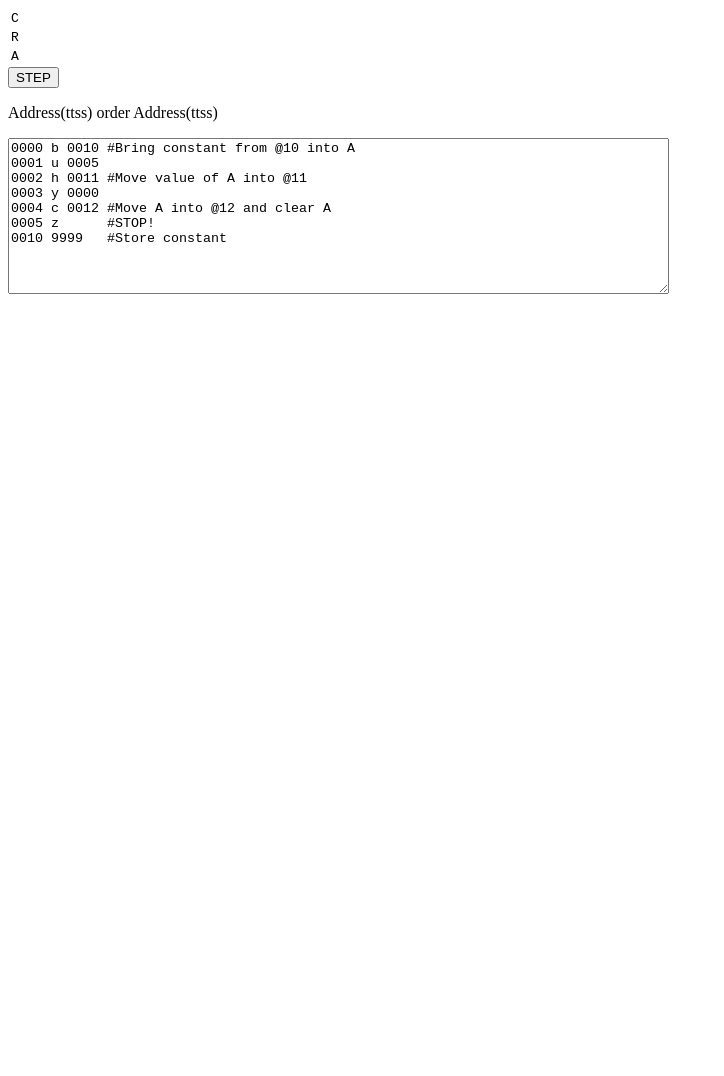
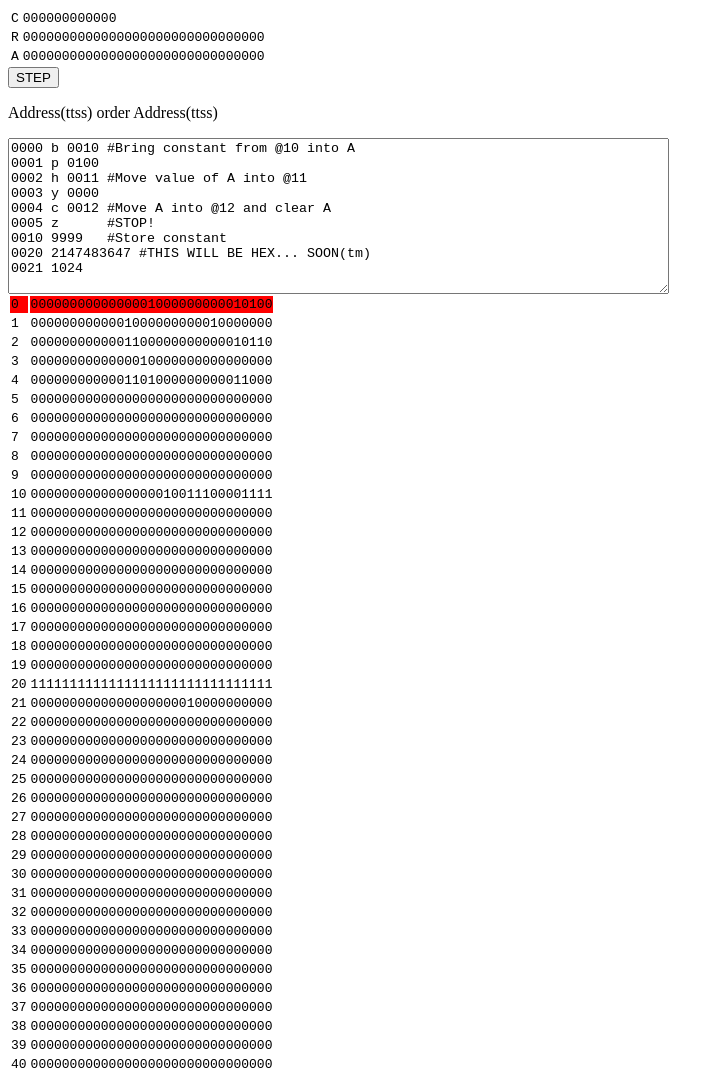
Before and after one commit to WizardOfHaas/LGP-30, a plain HTML site: page lgp30.html in a window 1280 px wide. Shown: the top 1076 px of the page, without its empty margins (0-724 px from the left). Before the commit the page ends 800 px from the top, so only its background shows below. Drawn offline with nearby package versions, Linux system fonts and the light colour scheme.

Commit message:
added ins

```diff
--- a/lgp30.html
+++ b/lgp30.html
@@ -30,12 +30,14 @@
         <p>Address(ttss) order Address(ttss)</p>
         <textarea id="asm" rows="10" cols="80">
 0000 b 0010 #Bring constant from @10 into A
-0001 u 0005
+0001 p 0100
 0002 h 0011 #Move value of A into @11
 0003 y 0000
 0004 c 0012 #Move A into @12 and clear A
 0005 z      #STOP!
 0010 9999   #Store constant
+0020 2147483647 #THIS WILL BE HEX... SOON(tm)
+0021 1024
         </textarea>
 
         <table id="mem">
@@ -56,6 +58,26 @@
             }
 
             var running = false
+
+            const chars = [ //Thanks SIMH!
+                -1  , 'z', '0', ' ', '>', 'b', '1', '-',
+                '<' , 'y', '2', '+', '|', 'r', '3', ';',
+                '\r', 'i', '4', '/','\\', 'd', '5', '.',
+                '\t', 'n', '6', ',', -1 , 'm', '7', 'v',
+                '\'', 'p', '8', 'o', -1 , 'e', '9', 'x',
+                -1  , 'u', 'f', -1 , -1 , 't', 'g', -1 ,
+                -1  , 'h', 'j', -1 , -1 , 'c', 'k', -1 ,
+                -1  , 'a', 'q', -1 , -1 , 's', 'w', 0  ,
+
+                -1  , 'Z', ')', ' ', -1 , 'B', 'L', '_',
+                -1  , 'Y', '*', '=', '|', 'R', '"', ':',
+                '\r', 'I', '^', '?','\\', 'D', '%', ']',
+                '\t', 'N', '$', '[', -1 , 'M', '~', 'V',
+                '\'', 'P', '#', 'O', -1 , 'E', '(', 'X',
+                -1  , 'U', 'F', -1 , -1 , 'T', 'G', -1 ,
+                -1  , 'H', 'J', -1 , -1 , 'C', 'K', -1 ,
+                -1  , 'A', 'Q', -1 , -1 , 'S', 'W', 0
+            ]
 
             const orders = {
                 "0001": { //Bring
@@ -91,7 +113,7 @@
 
                         //a[18:28] -> mem[i][18:29]
                         const addr = regs.a.slice(18, 30)
-                        mem[i] = insertArrayAt(mem[i], 12, addr)
+                        mem[i] = insertArrayAt(mem[i], 19, addr)
 
                         return incAddr()
                     }
@@ -104,13 +126,46 @@
                         return track.concat(sector)
                     }
                 },
+                "0011": { //Return address
+                    name: "r",
+                    eval: (order, track, sector) => {
+                        const i = composeAddr(track, sector)
+
+                        const addr = incAddr()
+                        mem[i] = insertArrayAt(mem[i], 19, addr)
+
+                        return addr
+                    }
+                },
+                "1011": { //Test
+                    name: "t",
+                    eval: (order, track, sector) => {
+                        const i = composeAddr(track, sector)
+
+                        if(regs.a[0] == 1){
+                            return track.concat(sector)
+                        }
+
+                        return incAddr()
+                    }
+                },
                 "0000": { //Stop
                     name: "z",
                     eval: () => {
                         running = false
                         return 0
                     }
-                }
+                },
+                "1000": { //Print
+                    name: "p",
+                    eval: (order, track, sector) => {
+                        //I'll need to convert track -> character
+                        //  ...I'll need a map
+                        const c = chars[binToDec(track)]
+                        print(c)
+                        return incAddr()
+                    }
+                },
             }
 
             const orderMap = {}
@@ -130,6 +185,9 @@
             running = false
             $("#asm").val().split("\n").forEach(assembleLine)
 
+            showMem()
+            showRegs()
+
             while(running){
                 step()
             }
@@ -139,8 +197,9 @@
                 regs.c = runIns(w)
             }
 
-            //showRegs()
-            //runIns(mem[0])
+            function print(c){
+                console.log(c)
+            }
 
             function showRegs(){
                 $("#c").text(regs.c.join(""))
@@ -241,8 +300,10 @@
 
                     //Do we have an argument?
                     if(parts.length > 2 && !isNaN(Number(parts[2]))){
-                        const arg = decToBin(Number(parts[2]), 12)
-                        mem[addr] = insertArrayAt(mem[addr], 18, arg)
+                        const track = decToBin(Number(parts[2].slice(0, 2)), 6)
+                        const sector = decToBin(Number(parts[2].slice(2, 4)), 6)
+
+                        mem[addr] = insertArrayAt(mem[addr], 18, track.concat(sector))
                     }
                 }else{
                     //Otherwise, this is a constant
```
